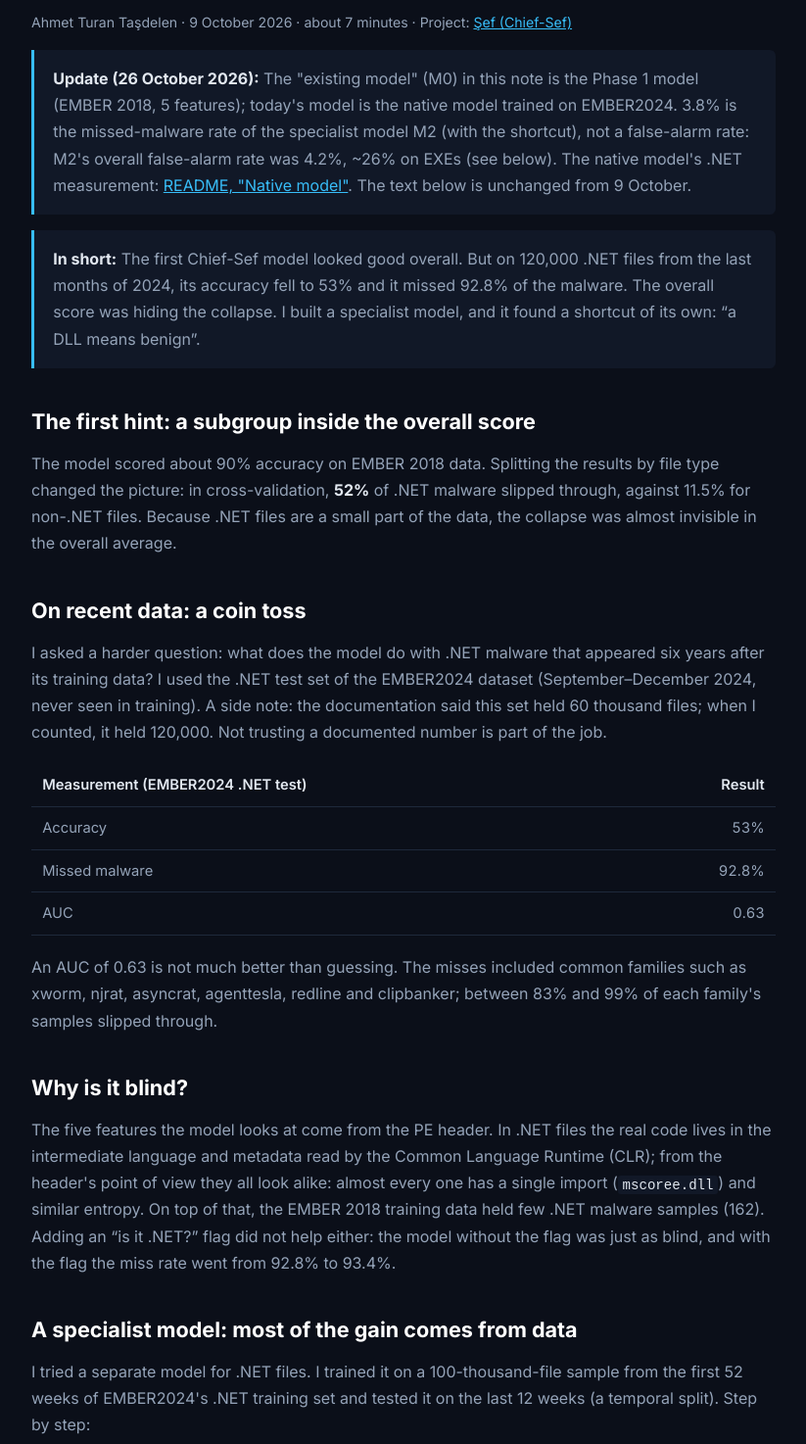
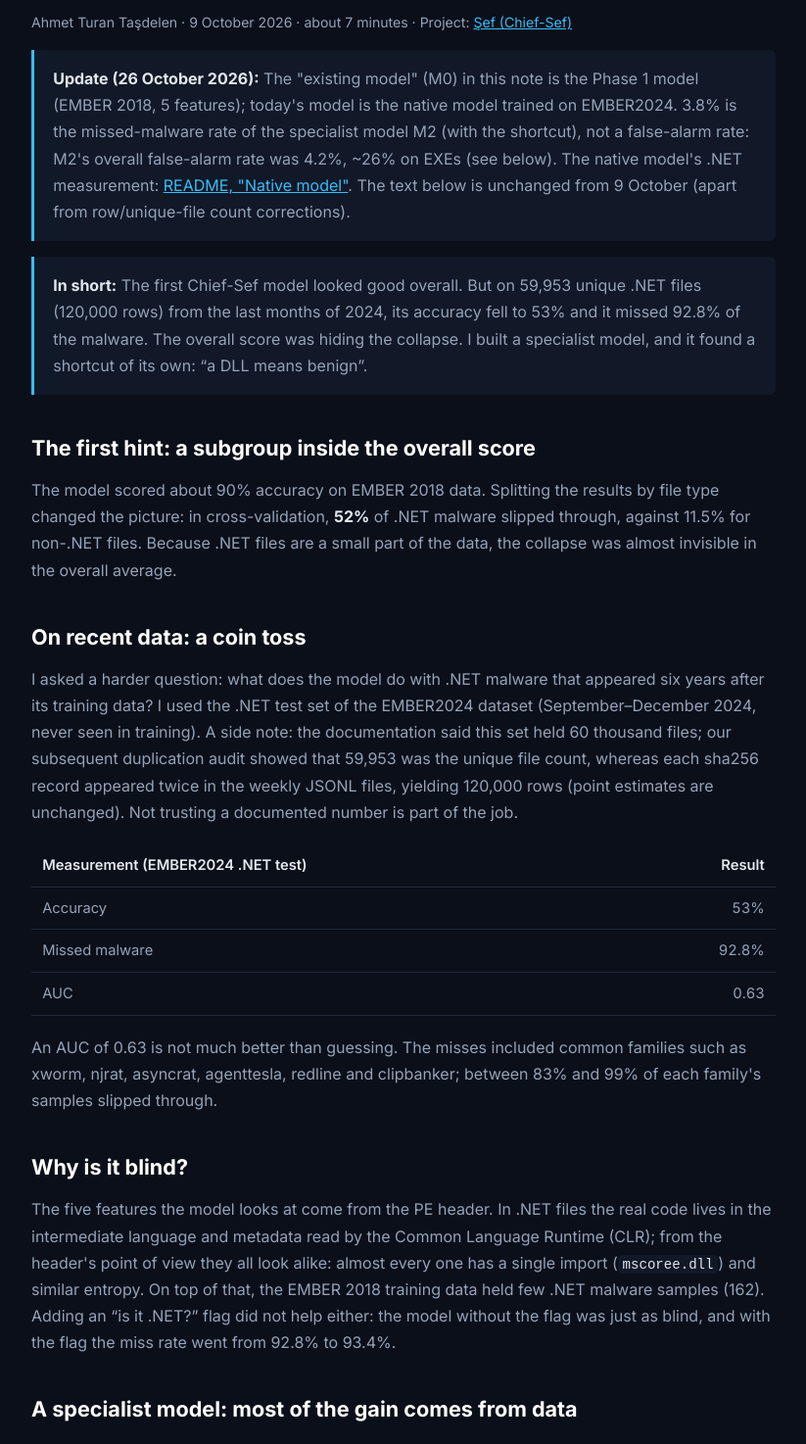
Before and after one commit to ahmtrntsdln/ahmtrntsdln.github.io, a plain HTML site: page en/notes/dotnet-blind-spot.html in a window 1280 px wide. Shown: the part 380-1854 px from the top of the page at 98% size, without its empty margins (228-1051 px from the left). Drawn offline with Linux system fonts and the light colour scheme.

Commit message:
Chief: EMBER2024 dosya sayilarini essiz dosya sayisiyla duzelt (TR + EN)

```diff
--- a/en/notes/dotnet-blind-spot.html
+++ b/en/notes/dotnet-blind-spot.html
@@ -34,14 +34,14 @@
     <span class="kicker">Research note · 9 October 2026</span>
     <h1>A 90%-accurate model missed 93% of recent .NET malware</h1>
     <p class="meta">Ahmet Turan Taşdelen · 9 October 2026 · about 7 minutes · Project: <a href="../projects/chief-sef.html">Şef (Chief-Sef)</a></p>
-    <p class="summary"><strong>Update (26 October 2026):</strong> The "existing model" (M0) in this note is the Phase 1 model (EMBER 2018, 5 features); today's model is the native model trained on EMBER2024. 3.8% is the missed-malware rate of the specialist model M2 (with the shortcut), not a false-alarm rate: M2's overall false-alarm rate was 4.2%, ~26% on EXEs (see below). The native model's .NET measurement: <a href="https://github.com/ahmtrntsdln/Chief-Sef/blob/main/README.md#native-model-ember2024-october-2026" target="_blank" rel="noopener noreferrer">README, "Native model"</a>. The text below is unchanged from 9 October.</p>
-    <p class="summary"><strong>In short:</strong> The first Chief-Sef model looked good overall. But on 120,000 .NET files from the last months of 2024, its accuracy fell to 53% and it missed 92.8% of the malware. The overall score was hiding the collapse. I built a specialist model, and it found a shortcut of its own: “a DLL means benign”.</p>
+    <p class="summary"><strong>Update (26 October 2026):</strong> The "existing model" (M0) in this note is the Phase 1 model (EMBER 2018, 5 features); today's model is the native model trained on EMBER2024. 3.8% is the missed-malware rate of the specialist model M2 (with the shortcut), not a false-alarm rate: M2's overall false-alarm rate was 4.2%, ~26% on EXEs (see below). The native model's .NET measurement: <a href="https://github.com/ahmtrntsdln/Chief-Sef/blob/main/README.md#native-model-ember2024-october-2026" target="_blank" rel="noopener noreferrer">README, "Native model"</a>. The text below is unchanged from 9 October (apart from row/unique-file count corrections).</p>
+    <p class="summary"><strong>In short:</strong> The first Chief-Sef model looked good overall. But on 59,953 unique .NET files (120,000 rows) from the last months of 2024, its accuracy fell to 53% and it missed 92.8% of the malware. The overall score was hiding the collapse. I built a specialist model, and it found a shortcut of its own: “a DLL means benign”.</p>
 
     <h2>The first hint: a subgroup inside the overall score</h2>
     <p>The model scored about 90% accuracy on EMBER 2018 data. Splitting the results by file type changed the picture: in cross-validation, <strong>52%</strong> of .NET malware slipped through, against 11.5% for non-.NET files. Because .NET files are a small part of the data, the collapse was almost invisible in the overall average.</p>
 
     <h2>On recent data: a coin toss</h2>
-    <p>I asked a harder question: what does the model do with .NET malware that appeared six years after its training data? I used the .NET test set of the EMBER2024 dataset (September–December 2024, never seen in training). A side note: the documentation said this set held 60 thousand files; when I counted, it held 120,000. Not trusting a documented number is part of the job.</p>
+    <p>I asked a harder question: what does the model do with .NET malware that appeared six years after its training data? I used the .NET test set of the EMBER2024 dataset (September–December 2024, never seen in training). A side note: the documentation said this set held 60 thousand files; our subsequent duplication audit showed that 59,953 was the unique file count, whereas each sha256 record appeared twice in the weekly JSONL files, yielding 120,000 rows (point estimates are unchanged). Not trusting a documented number is part of the job.</p>
     <div class="table-wrap"><table><thead><tr><th>Measurement (EMBER2024 .NET test)</th><th class="num">Result</th></tr></thead><tbody><tr><td>Accuracy</td><td class="num">53%</td></tr><tr><td>Missed malware</td><td class="num">92.8%</td></tr><tr><td>AUC</td><td class="num">0.63</td></tr></tbody></table></div>
     <p>An AUC of 0.63 is not much better than guessing. The misses included common families such as xworm, njrat, asyncrat, agenttesla, redline and clipbanker; between 83% and 99% of each family's samples slipped through.</p>
 
@@ -49,7 +49,7 @@
     <p>The five features the model looks at come from the PE header. In .NET files the real code lives in the intermediate language and metadata read by the Common Language Runtime (CLR); from the header's point of view they all look alike: almost every one has a single import (<code>mscoree.dll</code>) and similar entropy. On top of that, the EMBER 2018 training data held few .NET malware samples (162). Adding an “is it .NET?” flag did not help either: the model without the flag was just as blind, and with the flag the miss rate went from 92.8% to 93.4%.</p>
 
     <h2>A specialist model: most of the gain comes from data</h2>
-    <p>I tried a separate model for .NET files. I trained it on a 100-thousand-file sample from the first 52 weeks of EMBER2024's .NET training set and tested it on the last 12 weeks (a temporal split). Step by step:</p>
+    <p>I tried a separate model for .NET files. I trained it on a 100-thousand-row sample (90,330 unique files in M2, 74,542 in M2d) from the first 52 weeks of EMBER2024's .NET training set and tested it on the last 12 weeks (a temporal split). Step by step:</p>
     <div class="table-wrap"><table><thead><tr><th>Model</th><th class="num">Missed malware</th><th class="num">AUC</th></tr></thead><tbody><tr><td>M0: existing model</td><td class="num">92.8%</td><td class="num">0.63</td></tr><tr><td>M1: new data, same five features</td><td class="num">12.3%</td><td class="num">0.94</td></tr><tr><td>M2: + string features</td><td class="num">3.8%</td><td class="num">0.993</td></tr></tbody></table></div>
     <p>Most of the gain came from the new data; string features (counts of patterns such as URLs, base64 and cryptography terms in the readable text of a file) added another layer. M2's overall false-alarm rate was 4.2%. It looked too good.</p>
 
```
Also changed, not shown: en/projects/chief-sef.html (+1 -1 lines), notes/net-kor-nokta.html (+4 -4 lines), projects/chief-sef.html (+1 -1 lines).
